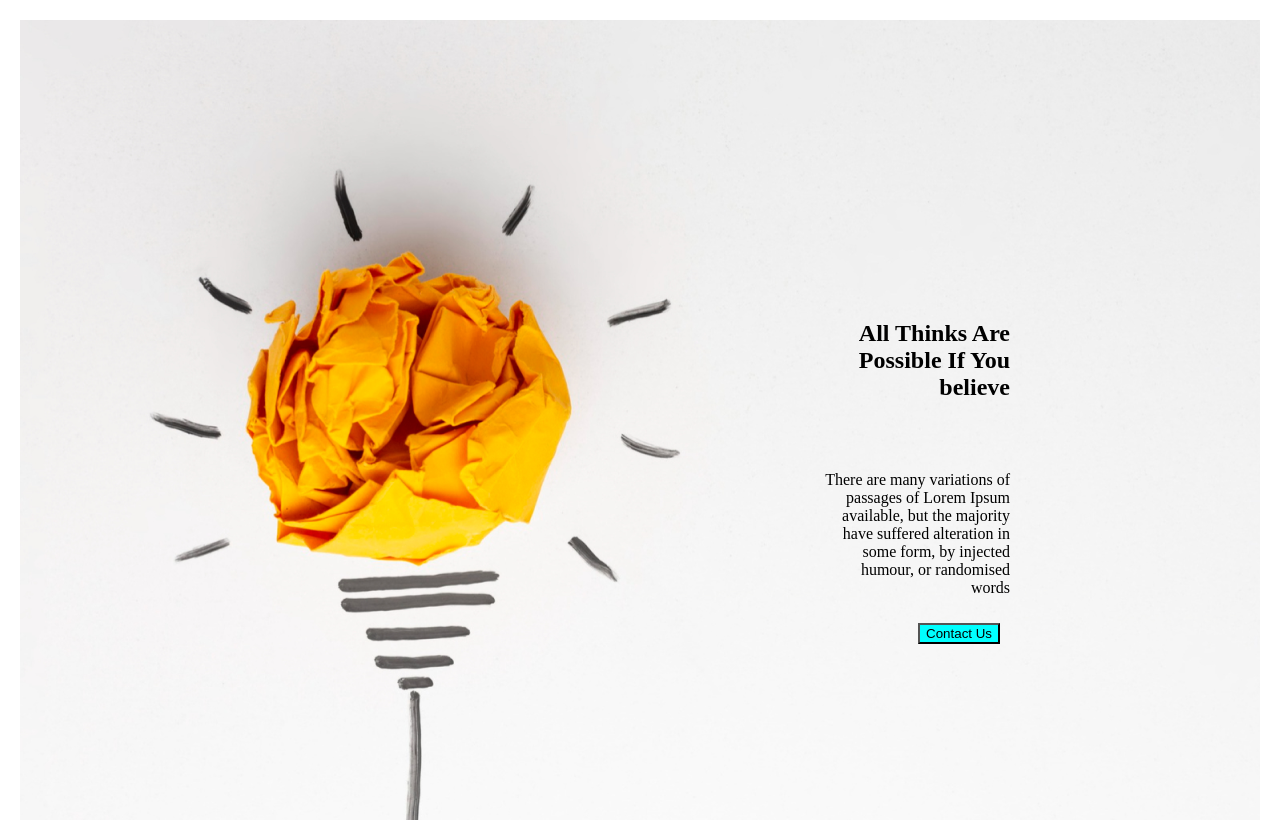
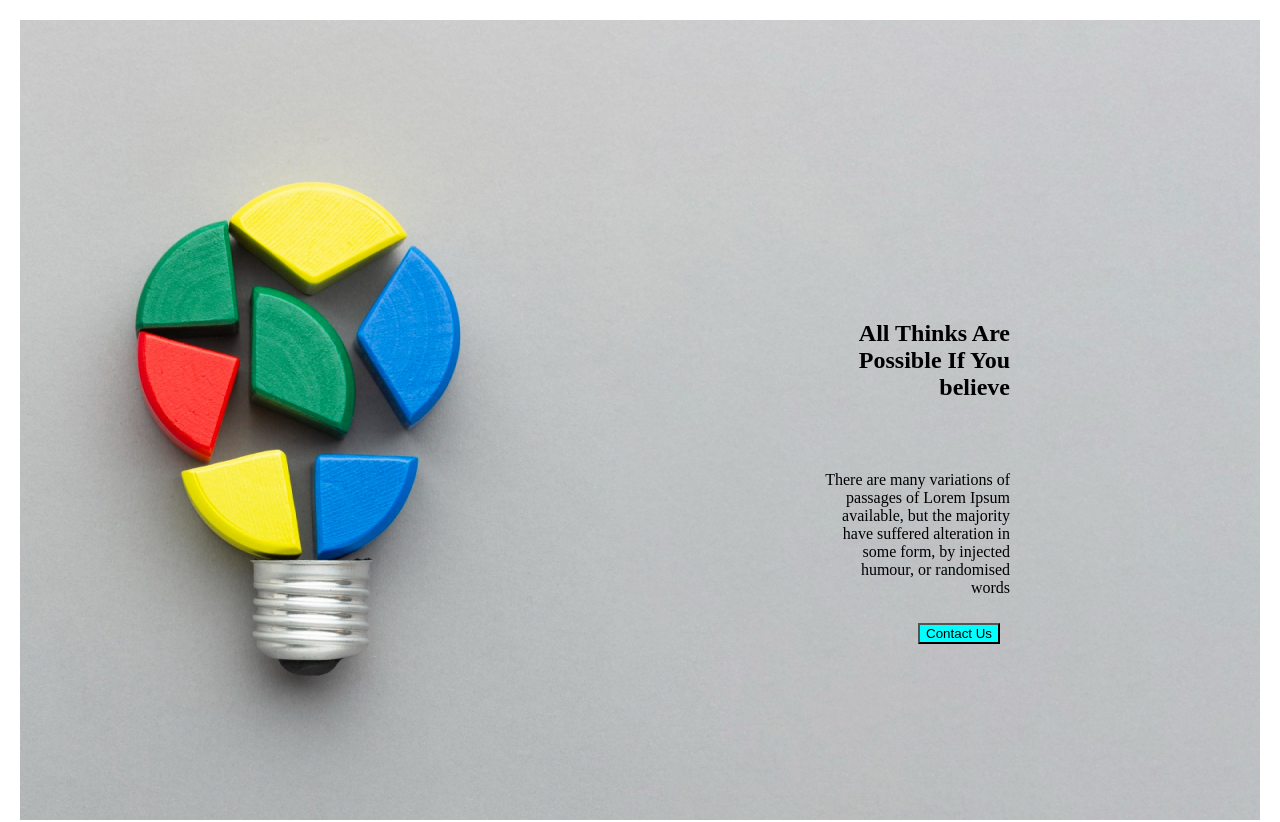
Before and after one commit to foysal0895/new-year-new-me-main, a plain HTML site: page index.html in a window 1280 px wide. Shown: the top 822 px of the page. Drawn offline with Linux system fonts and the light colour scheme.

Commit message:
change background img

```diff
--- a/style/style.css
+++ b/style/style.css
@@ -8,7 +8,7 @@ body{
 }
 
 .back-img{
-    background-image: url(/images/banner/banner1.png);
+    background-image: url(/Images/banner/banner2.png);
     height: 800px;
 }
 .pos{
```
